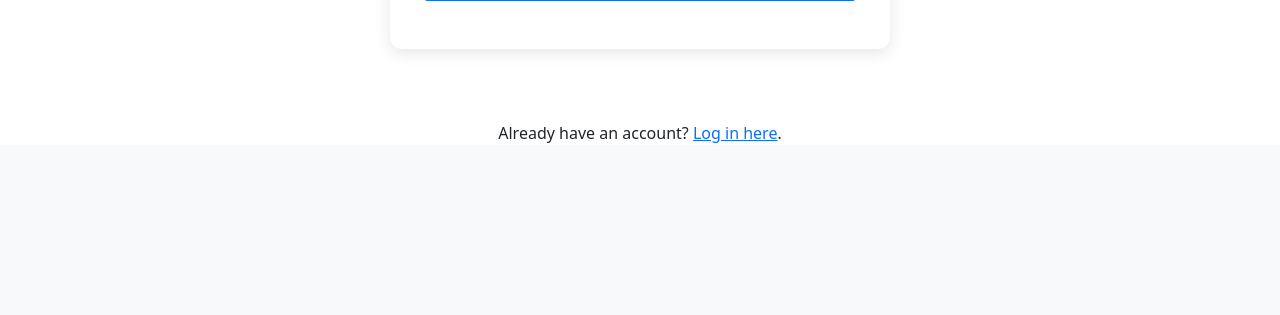
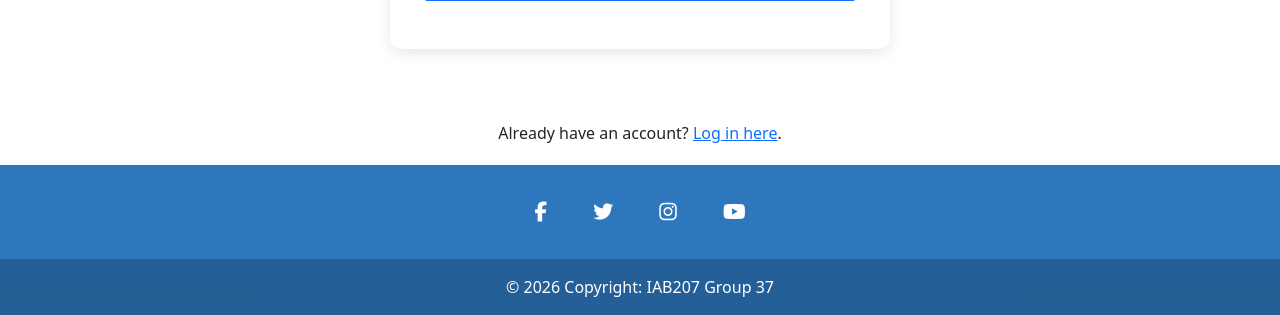
Before and after one commit to QUTSutcliffe/IAB207_Assignment_2, a Flask app: page /register in a window 1280 px wide. Shown: the part 993-1308 px from the top of the page. Before the commit the page ends 1136 px from the top, so only its background shows below. Run offline with Flask 3, Linux system fonts and the light colour scheme; some libraries are stand-ins or nearby versions.

Commit message:
Added footer

```diff
--- a/a2_group37/MusicMeister/static/style/nav.css
+++ b/a2_group37/MusicMeister/static/style/nav.css
@@ -1,3 +1,8 @@
 .dropdown-toggle::after {
     display: none;
 }
+
+footer {
+    display: flex;
+    flex-direction: column;
+}
--- a/a2_group37/MusicMeister/static/style/user.css
+++ b/a2_group37/MusicMeister/static/style/user.css
@@ -42,5 +42,5 @@
 }
 
 .user-link p {
-    margin-bottom: 0;
+    margin-bottom: 20;
 }
--- a/a2_group37/MusicMeister/templates/base.html
+++ b/a2_group37/MusicMeister/templates/base.html
@@ -8,11 +8,12 @@
     <link href="https://cdn.jsdelivr.net/npm/bootstrap@5.3.2/dist/css/bootstrap.min.css" rel="stylesheet" integrity="sha384-T3c6CoIi6uLrA9TneNEoa7RxnatzjcDSCmG1MXxSR1GAsXEV/Dwwykc2MPK8M2HN" crossorigin="anonymous">
     <!-- <link href="./static/style/index.css" rel="stylesheet"> -->
     <link href="./static/style/nav.css" rel="stylesheet">
+    <link rel="stylesheet" href="https://cdnjs.cloudflare.com/ajax/libs/font-awesome/6.7.2/css/all.min.css">
     {% block styles %}
     {% endblock %}
 </head>
 
-<body>
+<body class="d-flex flex-column min-vh-100">
     <!-- Header -->
     <header>
 
@@ -81,12 +82,61 @@
 
     </header>
 
+<main class="flex-grow-1">
     {% block content %}
+    {% endblock %}
+</main>
 
-    {% endblock %}
+    <footer class="text-center text-white mt-auto" style="background-color: #2e77bc;">
 
-    <footer class="footer">
-        <!-- Your footer should go here -->
+    <div class="container p-4 pb-0">
+    <!-- Section: Social media -->
+    <section class="mb-4">
+      <!-- Facebook -->
+      <a
+        data-mdb-ripple-init
+        class="btn btn-link btn-floating btn-lg text-white m-1"
+        href="#!"
+        role="button"
+        ><i class="fab fa-facebook-f"></i
+      ></a>
+
+      <!-- Twitter -->
+      <a
+        data-mdb-ripple-init
+        class="btn btn-link btn-floating btn-lg text-white m-1"
+        href="#!"
+        role="button"
+        ><i class="fab fa-twitter"></i
+      ></a>
+
+      <!-- Instagram -->
+      <a
+        data-mdb-ripple-init
+        class="btn btn-link btn-floating btn-lg text-white m-1"
+        href="#!"
+        role="button"
+        ><i class="fab fa-instagram"></i
+      ></a>
+
+      <!-- Youtube -->
+      <a
+        data-mdb-ripple-init
+        class="btn btn-link btn-floating btn-lg text-white m-1"
+        href="#!"
+        role="button"
+        ><i class="fab fa-youtube"></i
+      ></a>
+    </section>
+
+    </div>
+
+
+
+    <div class="text-center p-3" style="background-color: rgba(0, 0, 0, 0.2);">
+      © 2026 Copyright: IAB207 Group 37
+    </div>
+
     </footer>
     <script src="https://cdn.jsdelivr.net/npm/bootstrap@5.3.2/dist/js/bootstrap.bundle.min.js" integrity="sha384-C6RzsynM9kWDrMNeT87bh95OGNyZPhcTNXj1NW7RuBCsyN/o0jlpcV8Qyq46cDfL" crossorigin="anonymous"></script>
 </body>
--- a/a2_group37/MusicMeister/templates/user.html
+++ b/a2_group37/MusicMeister/templates/user.html
@@ -1,4 +1,4 @@
-{% include "base.html" %}
+{% extends "base.html" %}
 {% from "bootstrap5/form.html" import render_form %}
 
 {% block styles %}
```
Also changed, not shown: a2_group37/instance/sitedata.sqlite.
